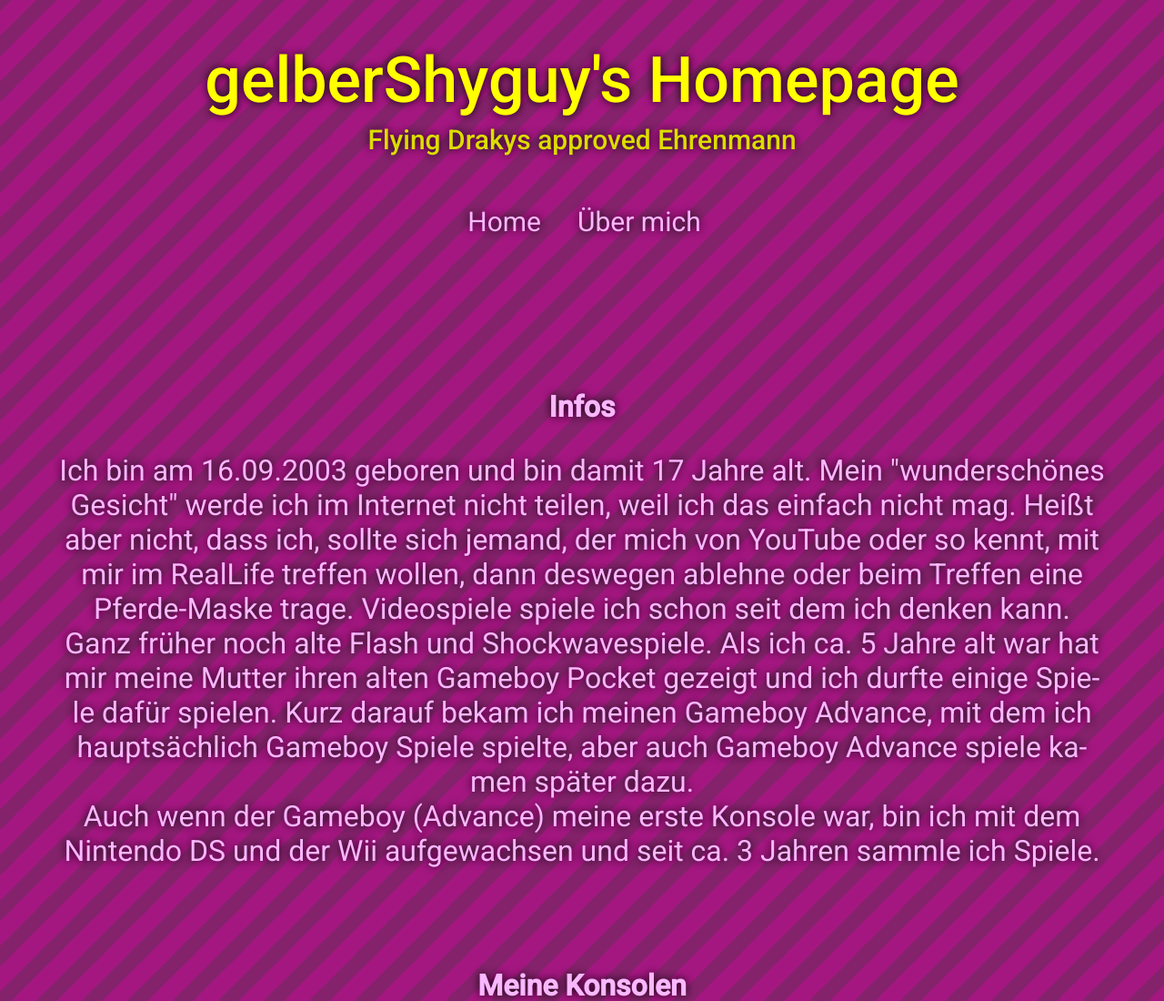
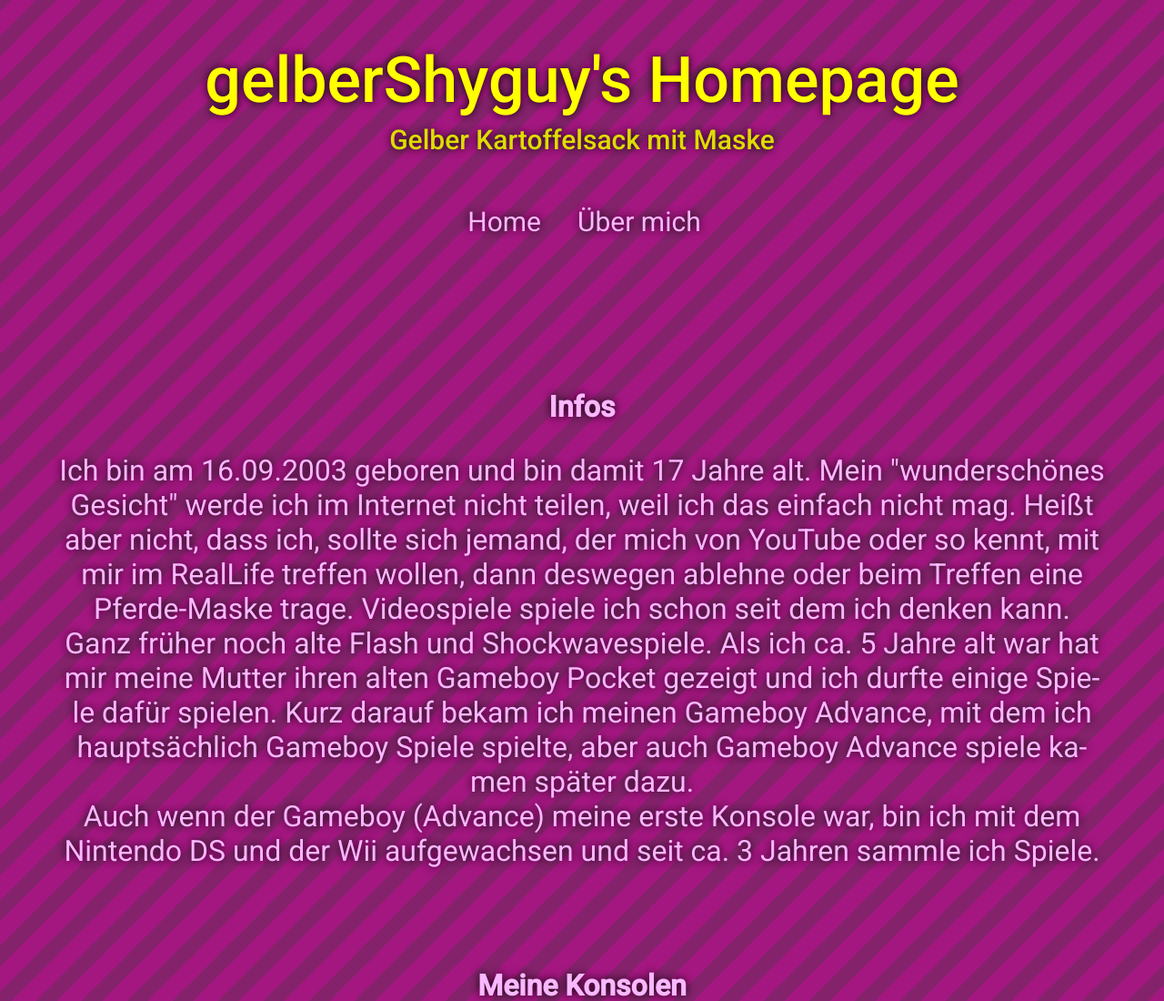
Before and after one commit to DieserShyguy/website, a plain HTML site: page aboutme.html in a window 1280 px wide. Shown: the top 1100 px of the page at 91% size. Drawn offline with Linux system fonts and the light colour scheme.

Commit message:
Something
yea

```diff
--- a/aboutme.html
+++ b/aboutme.html
@@ -13,7 +13,7 @@
 <body>
     <header>
         <h1>gelberShyguy's Homepage</h1>
-        <h2>Flying Drakys approved Ehrenmann</h2>
+        <h2>Gelber Kartoffelsack mit Maske</h2>
     </header>
     <nav>
         <ul>
```
Also changed, not shown: googleb0101fbcd16e987d.html (deleted, +0 -1 lines), index.html (+1 -1 lines).
